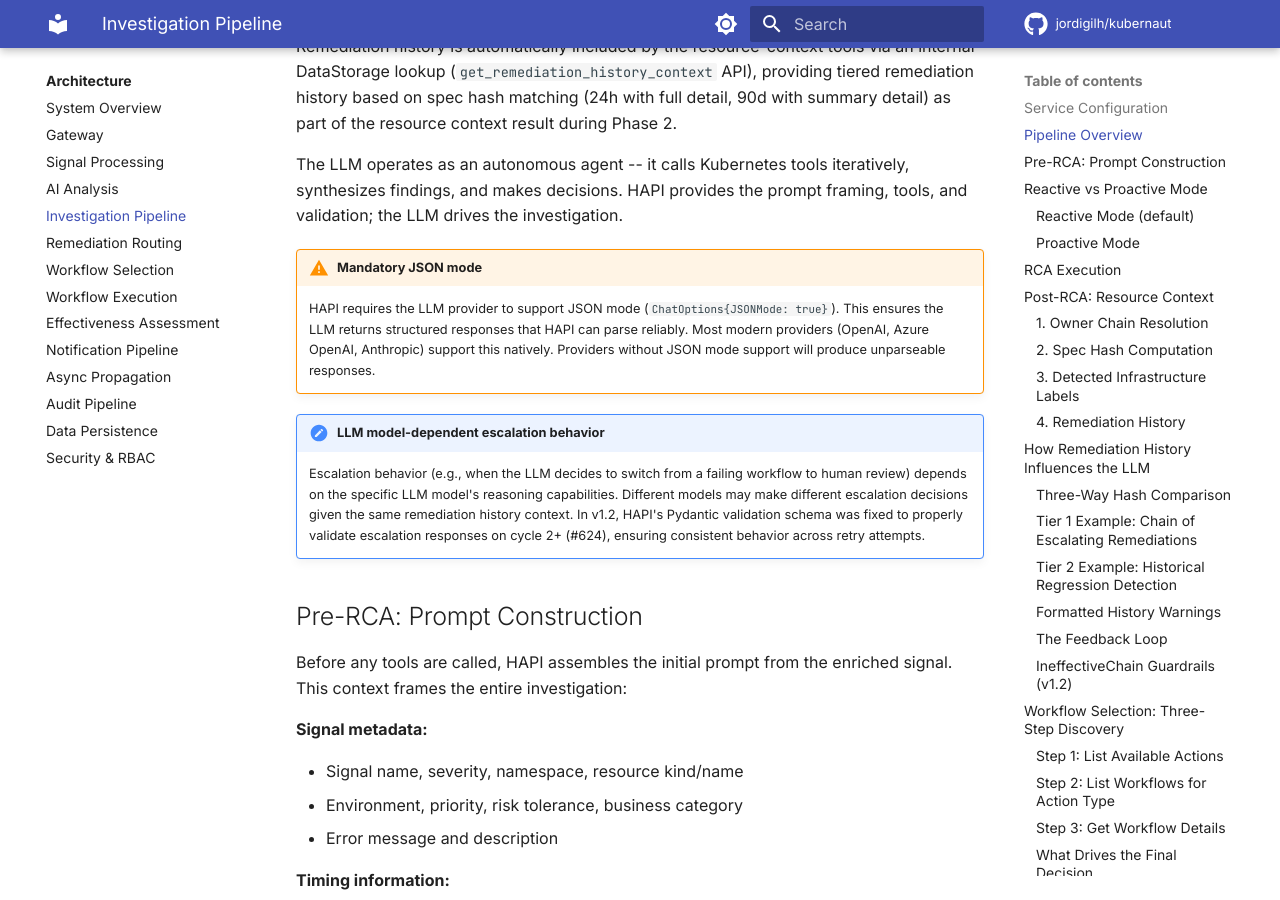
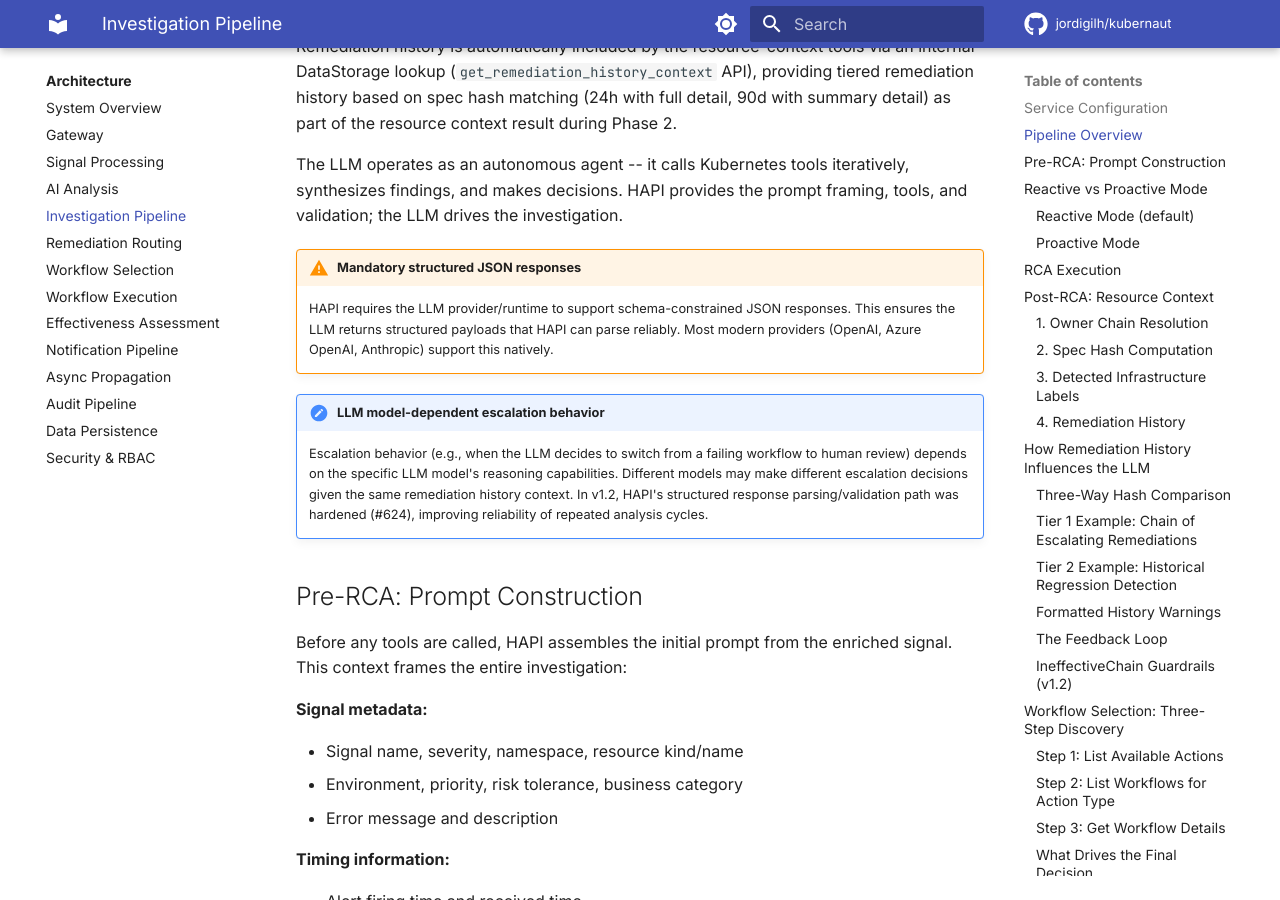
Before and after one commit to jordigilh/kubernaut-docs, an MkDocs documentation site: the page built from docs/architecture/hapi-investigation.md, in a window 1280 px wide and 900 px high, scrolled down 2133 px. Built offline with MkDocs 1.6.1 and Material for MkDocs 9.7.7, drawn with Linux system fonts in a browser that asks for light colours; comment, search, counter and statistics services are not loaded; the version menu is left out; some of the changed text lies outside the part shown.

```diff
--- a/docs/architecture/hapi-investigation.md
+++ b/docs/architecture/hapi-investigation.md
@@ -59,11 +59,11 @@ Remediation history is automatically included by the resource-context tools via
 
 The LLM operates as an autonomous agent -- it calls Kubernetes tools iteratively, synthesizes findings, and makes decisions. HAPI provides the prompt framing, tools, and validation; the LLM drives the investigation.
 
-!!! warning "Mandatory JSON mode"
-    HAPI requires the LLM provider to support JSON mode (`ChatOptions{JSONMode: true}`). This ensures the LLM returns structured responses that HAPI can parse reliably. Most modern providers (OpenAI, Azure OpenAI, Anthropic) support this natively. Providers without JSON mode support will produce unparseable responses.
+!!! warning "Mandatory structured JSON responses"
+    HAPI requires the LLM provider/runtime to support schema-constrained JSON responses. This ensures the LLM returns structured payloads that HAPI can parse reliably. Most modern providers (OpenAI, Azure OpenAI, Anthropic) support this natively.
 
 !!! note "LLM model-dependent escalation behavior"
-    Escalation behavior (e.g., when the LLM decides to switch from a failing workflow to human review) depends on the specific LLM model's reasoning capabilities. Different models may make different escalation decisions given the same remediation history context. In v1.2, HAPI's Pydantic validation schema was fixed to properly validate escalation responses on cycle 2+ (#624), ensuring consistent behavior across retry attempts.
+    Escalation behavior (e.g., when the LLM decides to switch from a failing workflow to human review) depends on the specific LLM model's reasoning capabilities. Different models may make different escalation decisions given the same remediation history context. In v1.2, HAPI's structured response parsing/validation path was hardened (#624), improving reliability of repeated analysis cycles.
 
 ## Pre-RCA: Prompt Construction
 
```
Also changed, not shown: other parts of docs/architecture/hapi-investigation.md (+5 -5 lines), docs/architecture/gateway.md (+2 -2 lines), docs/user-guide/configmap-approval.md (+2 -2 lines).
